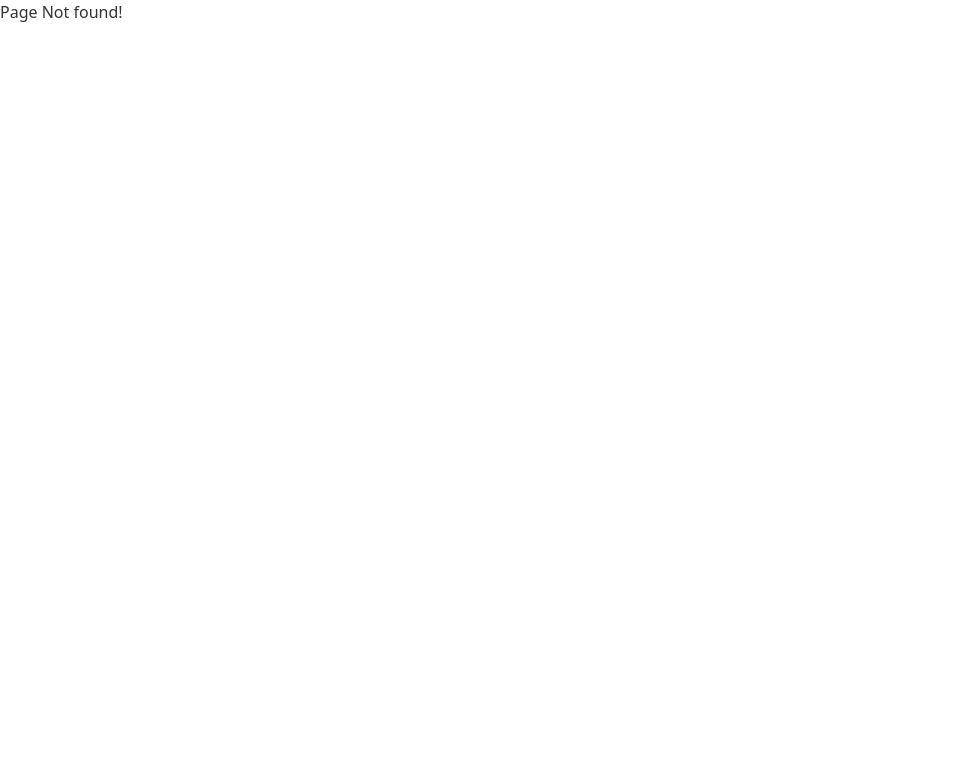
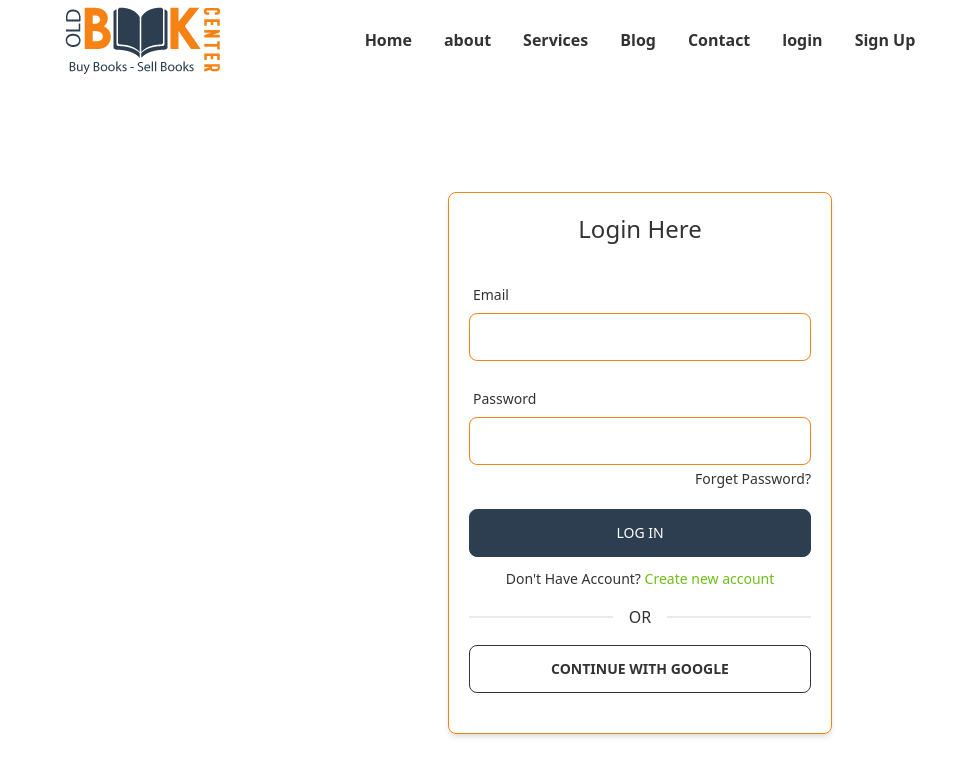
Before and after one commit to ismailjosim/old-book-selling-center-client, a React (Create React App) app: page /login in a window 1280 px wide. Before the commit this address had no page. Shown: the top 776 px of the page, without its empty margins (0-977 px from the left). Built offline with nearby package versions, Linux system fonts and the light colour scheme.

Commit message:
add user register and login functionality

```diff
--- a/package.json
+++ b/package.json
@@ -10,6 +10,7 @@
     "firebase": "^9.14.0",
     "react": "^18.2.0",
     "react-dom": "^18.2.0",
+    "react-hook-form": "^7.39.5",
     "react-router-dom": "^6.4.3",
     "react-scripts": "5.0.1",
     "react-toastify": "^9.1.1",
--- /dev/null
+++ b/src/components/Auth/UserLogin.jsx
@@ -0,0 +1,107 @@
+import React, { useContext, useState } from 'react';
+import { AuthContext } from '../../contexts/AuthProvider';
+import { Link, useLocation, useNavigate } from 'react-router-dom';
+import { useForm } from 'react-hook-form';
+
+const UserLogin = () => {
+    const { register, formState: { errors }, handleSubmit } = useForm();
+    const { loginUser, user } = useContext(AuthContext);
+    const [loginError, setLoginError] = useState('');
+    console.log(user);
+
+    // todo: navigate user when login
+    const navigate = useNavigate()
+    const location = useLocation()
+    const from = location?.state?.from.pathname || '/';
+
+
+
+    // todo: set user email for jwt verification
+    const [loginUserEmail, setLoginUserEmail] = useState('')
+    // const [token] = useToken(loginUserEmail);
+
+
+    // footer: navigate when we get token
+    // if (token) {
+    //     navigate(from, { replace: true })
+    // }
+
+
+
+
+
+    // TODO: User Login Function
+    const onSubmit = data => {
+        setLoginError('')
+        loginUser(data.email, data.password)
+            .then(result => {
+                const user = result.user;
+                console.log(user);
+                // setLoginUserEmail(user.email)
+
+            })
+            .catch(error => {
+                console.log(error.message);
+                setLoginError(error.message)
+            })
+    }
+
+
+
+
+    return (
+        <div className='max-w-sm mx-auto my-28  p-5 rounded-lg shadow-md border border-primary'>
+            <h3 className='text-center font-normal text-2xl mb-8'>Login Here</h3>
+            <form onSubmit={handleSubmit(onSubmit)}>
+
+                {/* TODO: input Email */}
+                <div className="form-control w-full">
+                    <label className="label">
+                        <span className="label-text">Email</span>
+                    </label>
+                    <input type="email" {...register("email",
+                        {
+                            required: "Email is Required"
+                        })}
+                        className="input input-primary input-bordered w-full" />
+                    {errors.email && <p className='text-error font-medium mt-1'>{errors.email?.message}</p>}
+
+                </div>
+                {/* TODO: input Password */}
+                <div className="form-control w-full my-5">
+                    <label className="label">
+                        <span className="label-text">Password</span>
+                    </label>
+                    <input {...register("password")} type="password" className="input input-bordered w-full input-primary" />
+                    {errors.password && <p className='text-error font-medium mt-1'>{errors.password?.message}</p>}
+                    {loginError && <p className='text-error text-base my-2'>{loginError}</p>}
+
+                    {/* TODO: forget Password */}
+                    <span className="label-text-alt text-end mt-1 text-sm capitalize hover:text-primary cursor-pointer">forget Password?</span>
+                </div>
+
+                {/* TODO: submit button */}
+                <div className="form-control w-full mt-5">
+                    <button type="submit" className="btn btn-secondary text-white w-full font-normal">log in</button>
+                </div>
+
+                {/* TODO : show user login error */}
+
+                {/* TODO: Form submit button */}
+                <div className='mt-3 mb-5 text-center text-sm'>
+                    <span>Don't Have Account?</span> <Link className='text-accent hover:text-primary' to='/signup'>Create new account</Link>
+                </div>
+
+                <div className="divider">OR</div>
+
+                {/* TODO: Form Google login button */}
+
+                <div className="form-control w-full my-5">
+                    <button className="btn btn-outline hover:text-white">CONTINUE WITH GOOGLE</button>
+                </div>
+            </form>
+        </div>
+    );
+};
+
+export default UserLogin;
--- a/src/contexts/AuthProvider.js
+++ b/src/contexts/AuthProvider.js
@@ -1,5 +1,5 @@
 import React, { createContext, useState } from 'react';
-import { createUserWithEmailAndPassword, getAuth } from "firebase/auth";
+import { createUserWithEmailAndPassword, getAuth, signInWithEmailAndPassword } from "firebase/auth";
 import app from '../configs/firebase.config';
 
 export const AuthContext = createContext();
@@ -14,10 +14,17 @@ const AuthProvider = ({ children }) => {
         return createUserWithEmailAndPassword(auth, email, password)
     }
 
+    // User login function
+    const loginUser = (email, password) => {
+        return signInWithEmailAndPassword(auth, email, password)
+
+    }
+
 
     const authInfo = {
+        user,
         UserRegister,
-        user
+        loginUser
     }
     return (
         <AuthContext.Provider value={authInfo}>
--- a/src/routes/routes.js
+++ b/src/routes/routes.js
@@ -1,4 +1,5 @@
 import { createBrowserRouter } from 'react-router-dom';
+import UserLogin from '../components/Auth/UserLogin';
 import UserRegister from '../components/Auth/UserRegister';
 import Category from '../components/Pages/Category/Category';
 import Home from '../components/Pages/Home/Home';
@@ -29,6 +30,11 @@ const routes = createBrowserRouter([
                 element: <UserRegister />
 
             },
+            {
+                path: '/login',
+                element: <UserLogin />
+
+            },
         ]
     }
 
```
Also changed, not shown: 1 other file (tests, documents, lock files or other folders).
